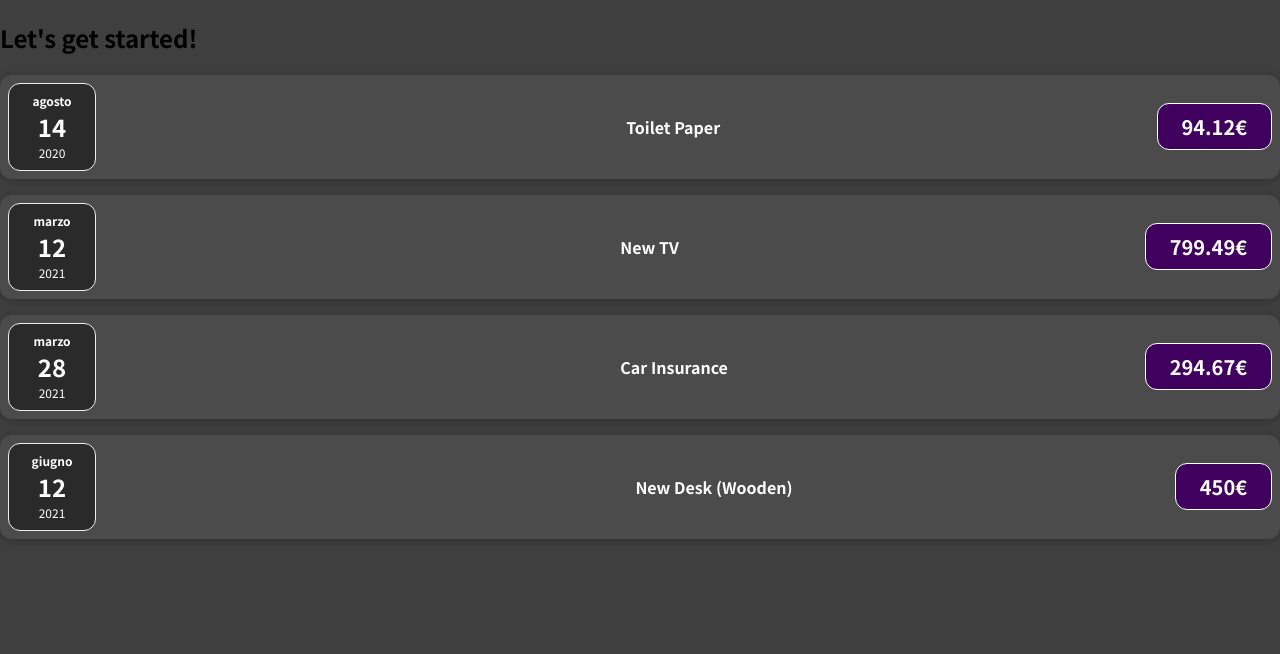
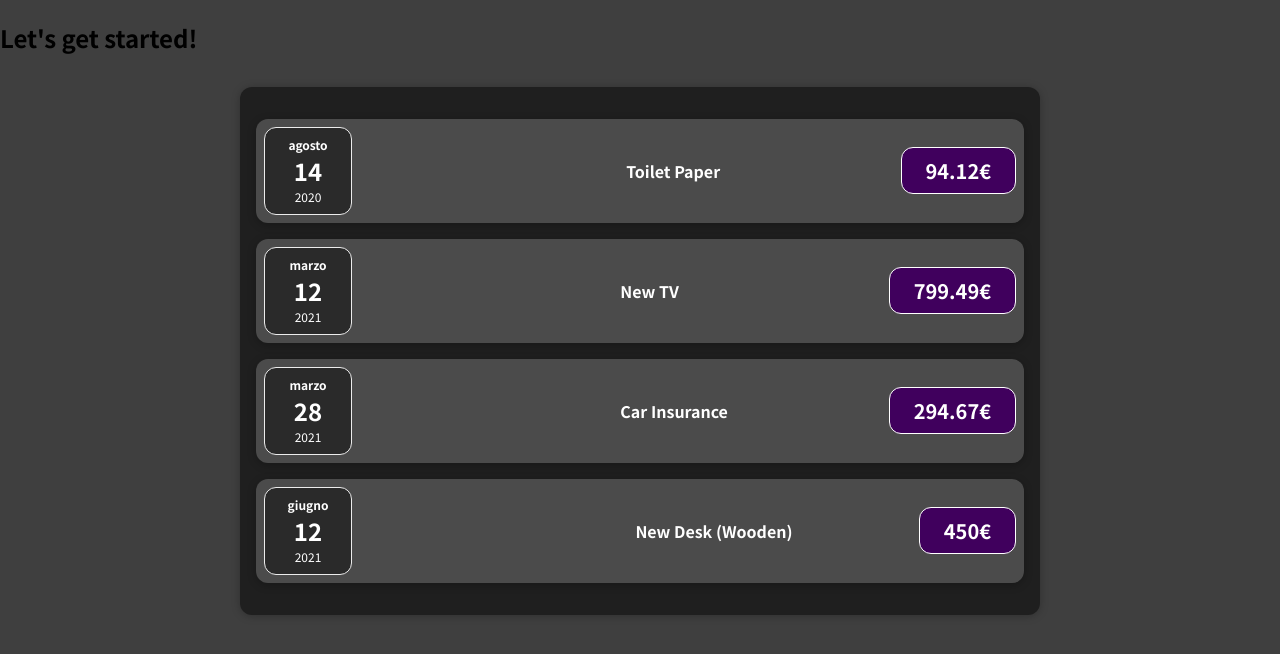
Before and after one commit to manyblake/expense-tracker-react, a JavaScript app: page / in a window 1280 px wide. Shown: the top 654 px of the page. Built offline with nearby package versions, Linux system fonts and the light colour scheme.

Commit message:
add Expenses component

```diff
--- a/src/App.js
+++ b/src/App.js
@@ -1,4 +1,4 @@
-import ExpenseItem from "./components/ExpenseItem";
+import Expenses from "./components/Expenses";
 
 function App() {
   const expenses = [
@@ -25,26 +25,8 @@
   return (
     <div>
       <h2>Let's get started!</h2>
-      <ExpenseItem
-        title={expenses[0].title}
-        amount={expenses[0].amount}
-        date={expenses[0].date}
-      />
-      <ExpenseItem
-        title={expenses[1].title}
-        amount={expenses[1].amount}
-        date={expenses[1].date}
-      />
-      <ExpenseItem
-        title={expenses[2].title}
-        amount={expenses[2].amount}
-        date={expenses[2].date}
-      />
-      <ExpenseItem
-        title={expenses[3].title}
-        amount={expenses[3].amount}
-        date={expenses[3].date}
-      />
+
+      <Expenses expenses={expenses} />
     </div>
   );
 }
--- /dev/null
+++ b/src/components/Expenses.css
@@ -0,0 +1,9 @@
+.expenses {
+  padding: 1rem;
+  background-color: rgb(31, 31, 31);
+  margin: 2rem auto;
+  width: 50rem;
+  max-width: 95%;
+  border-radius: 12px;
+  box-shadow: 0 1px 8px rgba(0, 0, 0, 0.25);
+}
--- /dev/null
+++ b/src/components/Expenses.js
@@ -0,0 +1,31 @@
+import "./Expenses.css";
+import ExpenseItem from "./ExpenseItem";
+
+function Expenses(props) {
+  return (
+    <div className="expenses">
+      <ExpenseItem
+        title={props.expenses[0].title}
+        amount={props.expenses[0].amount}
+        date={props.expenses[0].date}
+      />
+      <ExpenseItem
+        title={props.expenses[1].title}
+        amount={props.expenses[1].amount}
+        date={props.expenses[1].date}
+      />
+      <ExpenseItem
+        title={props.expenses[2].title}
+        amount={props.expenses[2].amount}
+        date={props.expenses[2].date}
+      />
+      <ExpenseItem
+        title={props.expenses[3].title}
+        amount={props.expenses[3].amount}
+        date={props.expenses[3].date}
+      />
+    </div>
+  );
+}
+
+export default Expenses;
```
